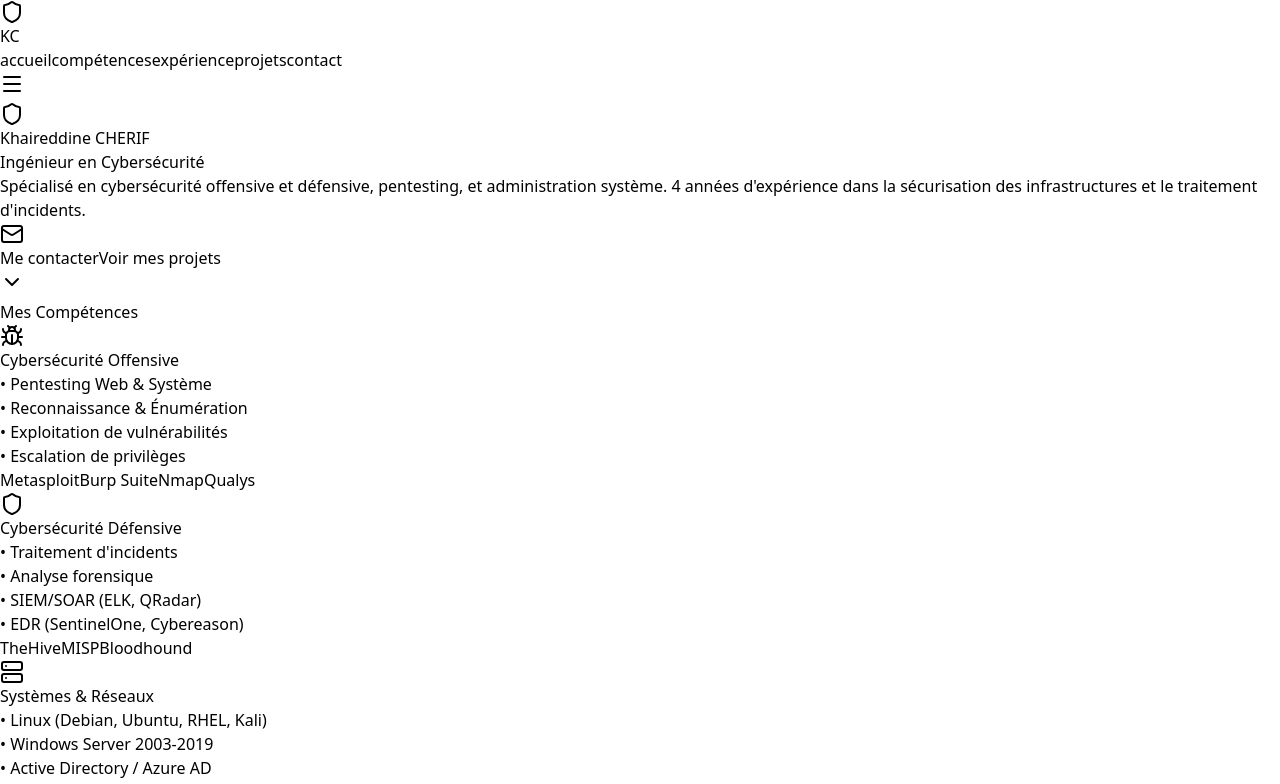
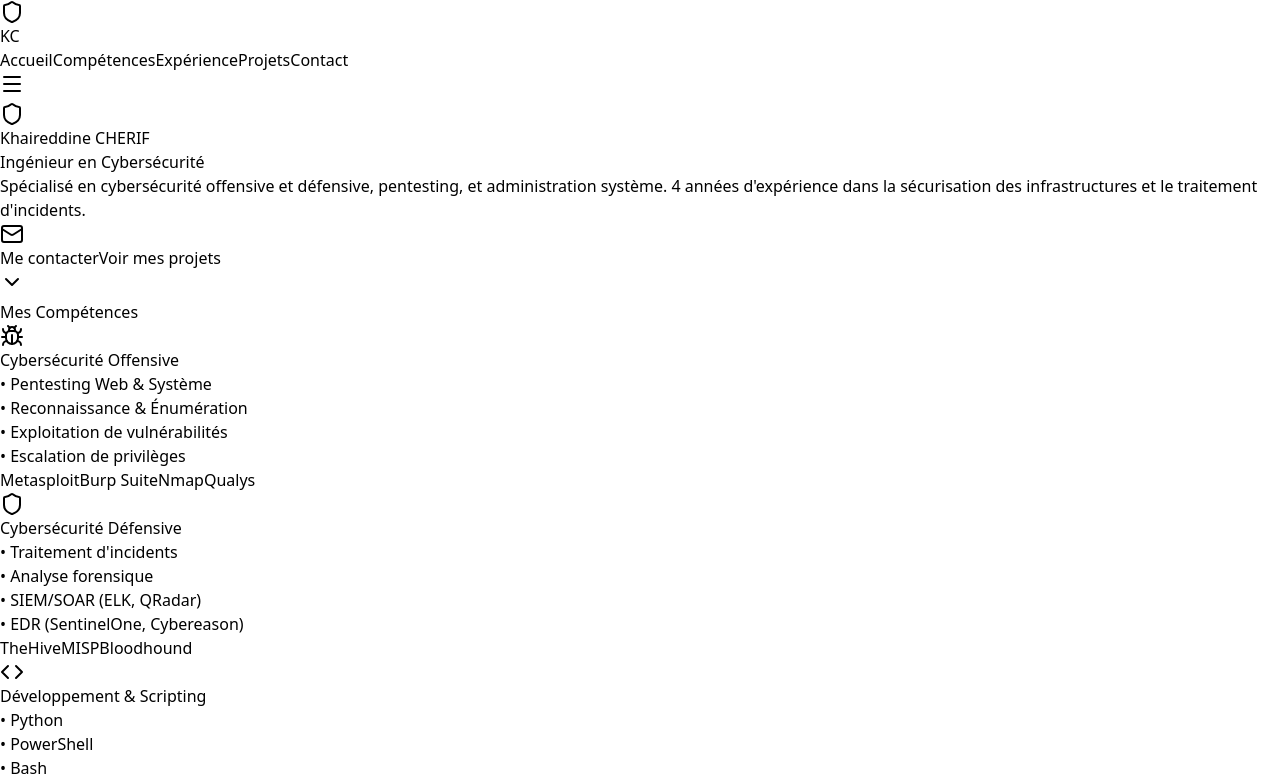
Before and after one commit to cktwi95/My-portfolio, a React (Vite) app: page / in a window 1280 px wide. Shown: the top 784 px of the page. Built offline with nearby package versions, Linux system fonts and the light colour scheme.

Commit message:
Changement de sections

```diff
--- a/src/App.jsx
+++ b/src/App.jsx
@@ -7,13 +7,21 @@ export default function Portfolio() {
   const [isScrolled, setIsScrolled] = useState(false);
   const [formData, setFormData] = useState({ name: '', email: '', message: '' });
   const [formStatus, setFormStatus] = useState('');
+  const sectionLabels = {
+  accueil: 'Accueil',
+  competences: 'Compétences',
+  experience: 'Expérience',
+  projets: 'Projets',
+  contact: 'Contact'
+};
+
 
   useEffect(() => {
     const handleScroll = () => {
       setIsScrolled(window.scrollY > 50);
 
       // Détection de la section visible avec Intersection Observer pour plus de précision
-      const sections = ['accueil', 'compétences', 'expérience', 'projets', 'contact'];
+      const sections = ['accueil', 'competences', 'experience', 'projets', 'contact'];
       const scrollPosition = window.scrollY + window.innerHeight / 2;
 
       let currentSection = 'accueil';
@@ -104,13 +112,13 @@ export default function Portfolio() {
 
             {/* Desktop Menu */}
             <div className="hidden md:flex space-x-8">
-              {['accueil', 'compétences', 'expérience', 'projets', 'contact'].map((section) => (
+              {['accueil', 'competences', 'experience', 'projets', 'contact'].map((section) => (
                 <button
                   key={section}
                   onClick={() => scrollToSection(section)}
                   className={`capitalize hover:text-cyan-400 transition-colors ${activeSection === section ? 'text-cyan-400' : ''}`}
                 >
-                  {section}
+                {sectionLabels[section]}
                 </button>
               ))}
             </div>
@@ -126,13 +134,13 @@ export default function Portfolio() {
         {isMenuOpen && (
           <div className="md:hidden bg-slate-900 border-t border-slate-800">
             <div className="px-2 pt-2 pb-3 space-y-1">
-              {['accueil', 'compétences', 'expérience', 'projets', 'contact'].map((section) => (
+              {['accueil', 'competences', 'experience', 'projets', 'contact'].map((section) => (
                 <button
                   key={section}
                   onClick={() => scrollToSection(section)}
                   className="block w-full text-left px-3 py-2 capitalize hover:bg-slate-800 rounded-md"
                 >
-                  {section}
+                {sectionLabels[section]}
                 </button>
               ))}
             </div>
@@ -168,14 +176,14 @@ export default function Portfolio() {
               Voir mes projets
             </button>
           </div>
-          <button onClick={() => scrollToSection('compétences')} className="animate-bounce">
+          <button onClick={() => scrollToSection('competences')} className="animate-bounce">
             <ChevronDown className="w-8 h-8 text-cyan-400 mx-auto" />
           </button>
         </div>
       </section>
 
       {/* Compétences Section */}
-      <section id="compétences" className="py-20 px-4 bg-slate-900/50">
+      <section id="competences" className="py-20 px-4 bg-slate-900/50">
         <div className="max-w-6xl mx-auto">
           <h2 className="text-4xl font-bold mb-12 text-center">
             Mes <span className="text-cyan-400">Compétences</span>
@@ -217,10 +225,23 @@ export default function Portfolio() {
               </div>
             </div>
 
-            {/* Systèmes & Réseaux */}
+            {/* Développement */}
+            <div className="bg-slate-800/50 p-6 rounded-xl border border-slate-700 hover:border-cyan-500 transition-all hover:transform hover:scale-105">
+              <Code className="w-12 h-12 text-purple-400 mb-4" />
+              <h3 className="text-xl font-bold mb-3">Développement & Scripting</h3>
+              <ul className="space-y-2 text-gray-300 text-sm">
+                <li>• Python</li>
+                <li>• PowerShell</li>
+                <li>• Bash</li>
+                <li>• PHP</li>
+              </ul>
+            </div>
+
+
+            {/* Systèmes */}
             <div className="bg-slate-800/50 p-6 rounded-xl border border-slate-700 hover:border-cyan-500 transition-all hover:transform hover:scale-105">
               <Server className="w-12 h-12 text-blue-400 mb-4" />
-              <h3 className="text-xl font-bold mb-3">Systèmes & Réseaux</h3>
+              <h3 className="text-xl font-bold mb-3">Systèmes</h3>
               <ul className="space-y-2 text-gray-300 text-sm">
                 <li>• Linux (Debian, Ubuntu, RHEL, Kali)</li>
                 <li>• Windows Server 2003-2019</li>
@@ -232,18 +253,6 @@ export default function Portfolio() {
                 <span className="text-xs bg-slate-700 px-2 py-1 rounded">Proxmox</span>
                 <span className="text-xs bg-slate-700 px-2 py-1 rounded">Ansible</span>
               </div>
-            </div>
-
-            {/* Développement */}
-            <div className="bg-slate-800/50 p-6 rounded-xl border border-slate-700 hover:border-cyan-500 transition-all hover:transform hover:scale-105">
-              <Code className="w-12 h-12 text-purple-400 mb-4" />
-              <h3 className="text-xl font-bold mb-3">Développement & Scripting</h3>
-              <ul className="space-y-2 text-gray-300 text-sm">
-                <li>• Python</li>
-                <li>• PowerShell</li>
-                <li>• Bash</li>
-                <li>• Automatisation</li>
-              </ul>
             </div>
 
             {/* Réseau */}
@@ -274,7 +283,7 @@ export default function Portfolio() {
       </section>
 
       {/* Expérience Section */}
-      <section id="expérience" className="py-20 px-4">
+      <section id="experience" className="py-20 px-4">
         <div className="max-w-6xl mx-auto">
           <h2 className="text-4xl font-bold mb-12 text-center">
             Mon <span className="text-cyan-400">Expérience</span>
```
